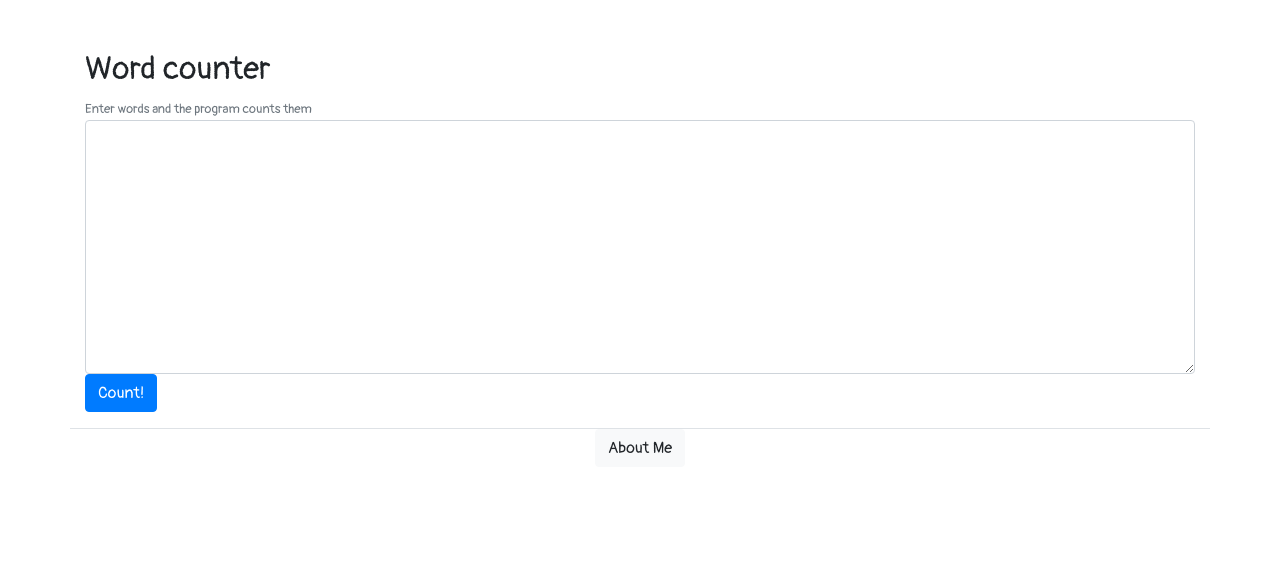
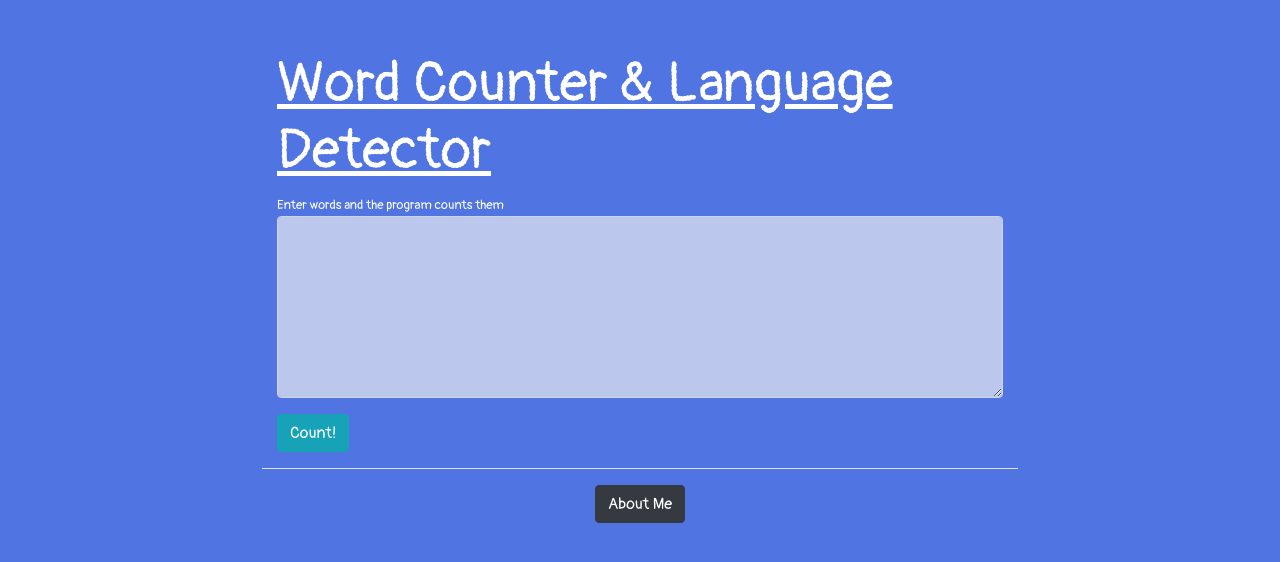
Before and after one commit to aa-ag/wordcount, a Django app: page / in a window 1280 px wide. Shown: the top 562 px of the page. Run offline with Django 3.2, Linux system fonts and the light colour scheme; some libraries are stand-ins or nearby versions; some web fonts are replaced.

Commit message:
added additional CSS

```diff
--- a/static/css/style.css
+++ b/static/css/style.css
@@ -4,4 +4,32 @@ body {
     margin-top: 5vh;
     padding: 10px;
     font-family: 'Pangolin', cursive;
+    color: #ffffff;
+    background-color: rgba(65, 105, 225, 0.918);
 }
+
+.container {
+    max-width: 60%;
+}
+
+#resultbox {
+    border-radius: 6px;
+    background-color: #ffffffd0;
+    color: rgb(0, 0, 0);
+}
+
+#textarea {
+    background-color: rgba(241, 241, 241, 0.664);
+}
+
+#countbtn, #aboutbtn, #backbnt {
+    margin-top: 2vh;
+}
+
+#backbnt {
+    margin-bottom: 4vh;
+}
+
+#detectedlag {
+    padding-top: 4vh;
+}
--- a/templates/about.html
+++ b/templates/about.html
@@ -4,7 +4,7 @@
 <div class="container">
     <h1>About [...]</h1>
 
-    <a href="{% url 'home' %}" class="btn btn-primary">Go back home</a>
+    <a href="{% url 'home' %}" class="btn btn-info">Go back home</a>
 </div>
 
 {% endblock %}
--- a/templates/home.html
+++ b/templates/home.html
@@ -2,18 +2,18 @@
 {% block content %}
 
 <div class="container">
-    <h2>Word counter</h2>
-    <small class="text-muted">Enter words and the program counts them</small>
+    <h2 class="display-4"><u id="underline">Word Counter & Language Detector</u></h2>
+    <small>Enter words and the program counts them</small>
     <form action="{% url 'result' %}">
         <div class="form-group">
-            <textarea name="fulltext" id="" cols="40" rows="10" class="form-control" required></textarea>
-            <input type="submit" class="btn btn-primary" value="Count!">
+            <textarea name="fulltext" id="textarea" cols="30" rows="7" class="form-control" required></textarea>
+            <input type="submit" class="btn btn-info" value="Count!" id="countbtn">
         </div>
     </form>
 </div>
 
 <footer class="container text-center border-top">
-    <a href="{% url 'about' %}" class="btn btn-light">About Me</a>
+    <a href="{% url 'about' %}" class="btn btn-dark" id="aboutbtn">About Me</a>
 </footer>
 
 {% endblock %}
```
Also changed, not shown: templates/result.html (+5 -5 lines).
